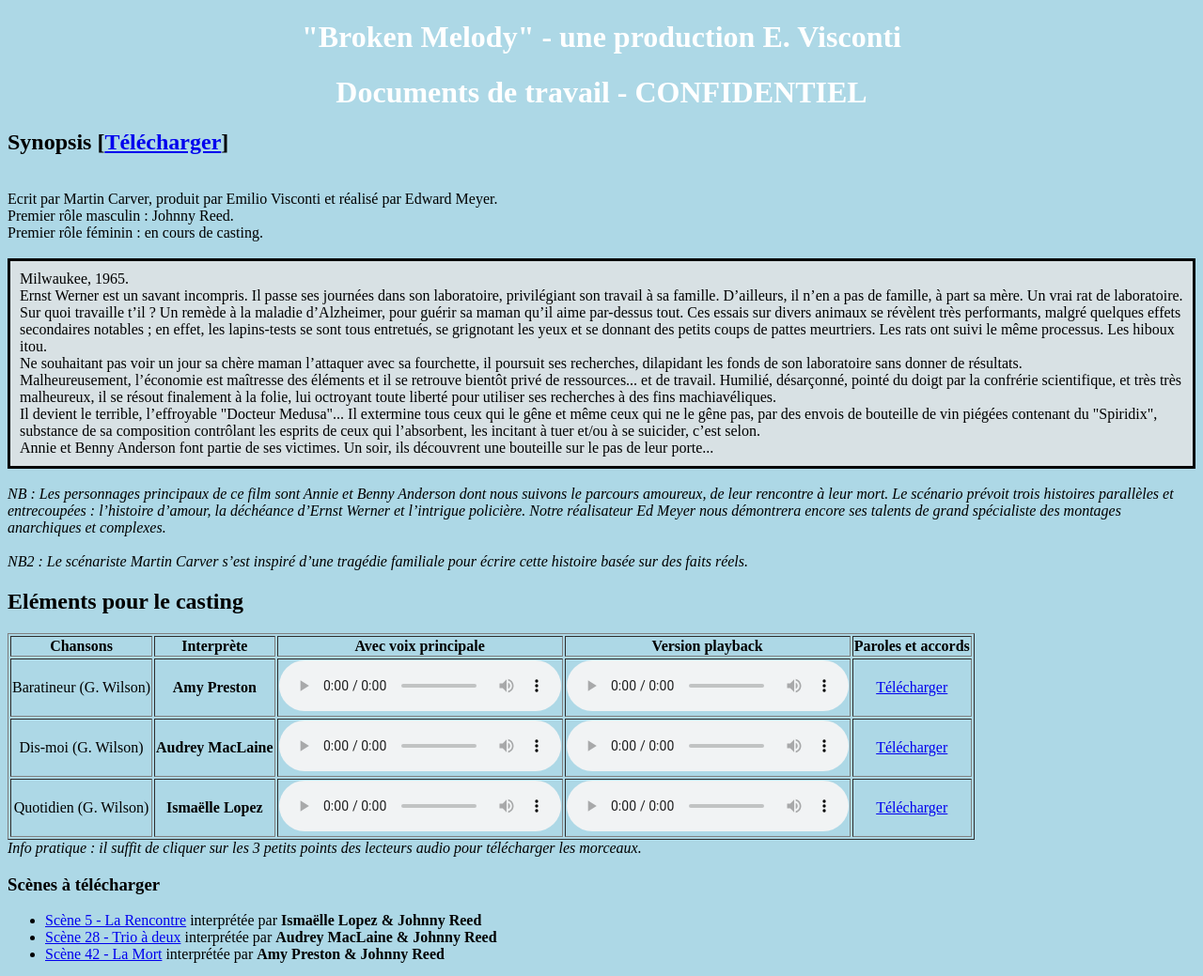
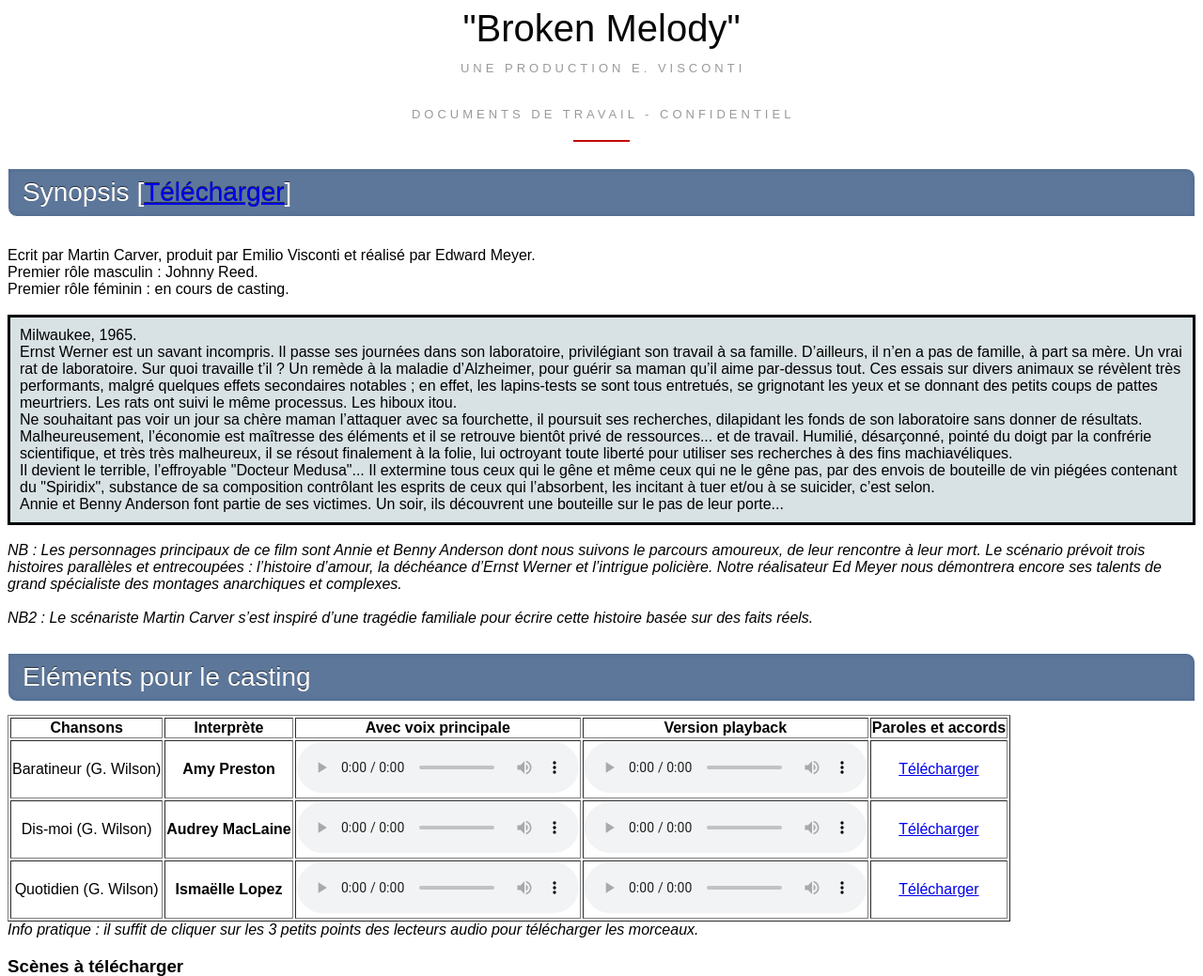
Before and after one commit to oleblouch/brokenmelody, a plain HTML site: page index.html in a window 1280 px wide. Shown: the top 1039 px of the page at 94% size. Drawn offline with Linux system fonts and the light colour scheme.

Commit message:
update css

```diff
--- a/index.html
+++ b/index.html
@@ -2,47 +2,17 @@
 <html>
     <head>
         <title>Broken Melody</title>
-        <style>
-body {
-    background-color: lightblue;
-  }
-
-h1 {
-    color: white;
-    text-align: center;
-  }
-
-td {
-  text-align: center;
-}
-
-.script {
-    border: solid;
-    padding: 10px;
-    background-color: rgb(216, 225, 228);
-}
-
-.actor {
-    font-weight: bold;
-}
-
-.movie {
-    border: solid;
-    padding: 10px;
-    margin: 10px;
-    background-color: rgb(216, 225, 228);
-}
-
-.title {
-    font-weight: bold;
-}
-
-        </style>
+        <link rel="stylesheet" type="text/css" href="style.css">
     </head>
 
     <body>
-        <h1>"Broken Melody" - une production E. Visconti</h1>
-        <h1>Documents de travail - CONFIDENTIEL</h1>
+
+        <div class="two alt-two">
+            <h1>"Broken Melody"
+                <span>une production E. Visconti</span>
+              <span>Documents de travail - CONFIDENTIEL</span>
+            </h1>
+          </div>
 
         <h2>Synopsis [<a href="docs/script.pdf">Télécharger</a>]</h2>
 
--- /dev/null
+++ b/style.css
@@ -0,0 +1,132 @@
+body {
+    font-family: "Raleway", sans-serif;
+}
+
+td {
+  text-align: center;
+}
+
+.script {
+    border: solid;
+    padding: 10px;
+    background-color: rgb(216, 225, 228);
+}
+
+.actor {
+    font-weight: bold;
+}
+
+.movie {
+    border: solid;
+    padding: 10px;
+    margin: 10px;
+    background-color: rgb(216, 225, 228);
+}
+
+.title {
+    font-weight: bold;
+}
+
+
+/* === BASE HEADING === */
+
+h1 {
+    position: relative;
+    padding: 0;
+    margin: 0;
+    font-family: "Raleway", sans-serif;
+    font-weight: 300;
+    font-size: 40px;
+    color: #080808;
+    -webkit-transition: all 0.4s ease 0s;
+    -o-transition: all 0.4s ease 0s;
+    transition: all 0.4s ease 0s;
+  }
+
+  h1 span {
+    display: block;
+    font-size: 0.5em;
+    line-height: 1.3;
+  }
+  h1 em {
+    font-style: normal;
+    font-weight: 600;
+  }
+
+  h2 {
+	margin: 1em 0 0.5em 0;
+	font-weight: normal;
+	position: relative;
+	text-shadow: 0 -1px rgba(0,0,0,0.6);
+	font-size: 28px;
+	line-height: 40px;
+	background: #355681;
+	background: rgba(53,86,129, 0.8);
+	border: 1px solid #fff;
+	padding: 5px 15px;
+	color: white;
+	border-radius: 0 10px 0 10px;
+	box-shadow: inset 0 0 5px rgba(53,86,129, 0.5);
+	font-family: "Raleway", sans-serif;
+}
+
+  /* === HEADING STYLE #1 === */
+  .one h1 {
+    text-align: center;
+    text-transform: uppercase;
+    padding-bottom: 5px;
+  }
+  .one h1:before {
+    width: 28px;
+    height: 5px;
+    display: block;
+    content: "";
+    position: absolute;
+    bottom: 3px;
+    left: 50%;
+    margin-left: -14px;
+    background-color: #b80000;
+  }
+
+  .one h1:after {
+    width: 100px;
+    height: 1px;
+    display: block;
+    content: "";
+    position: relative;
+    margin-top: 25px;
+    left: 50%;
+    margin-left: -50px;
+    background-color: #b80000;
+  }
+
+/* === HEADING STYLE #2 === */
+.two h1 {
+    text-transform: capitalize;
+  }
+  .two h1:before {
+    position: absolute;
+    left: 0;
+    bottom: 0;
+    width: 60px;
+    height: 2px;
+    content: "";
+    background-color: #c50000;
+  }
+
+  .two h1 span {
+    font-size: 13px;
+    font-weight: 500;
+    text-transform: uppercase;
+    letter-spacing: 4px;
+    line-height: 3em;
+    padding-left: 0.25em;
+    color: rgba(0, 0, 0, 0.4);
+    padding-bottom: 10px;
+  }
+  .alt-two h1 {
+    text-align:center;
+  }
+  .alt-two h1:before {
+    left:50%; margin-left:-30px;
+  }
```
